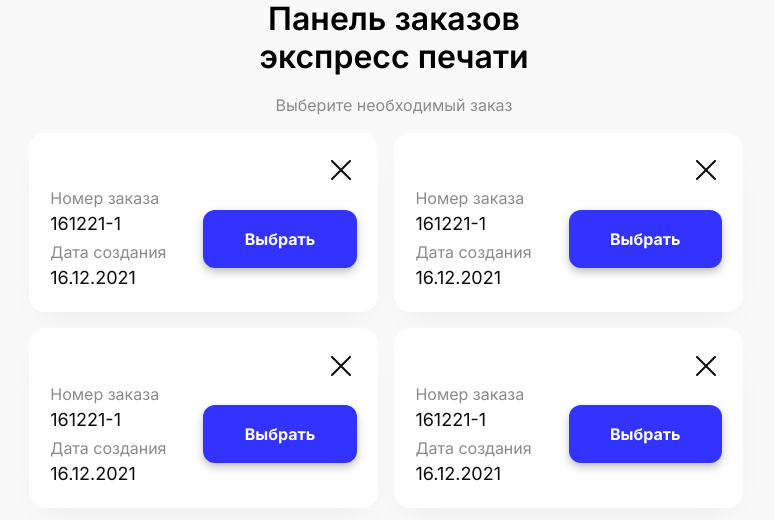
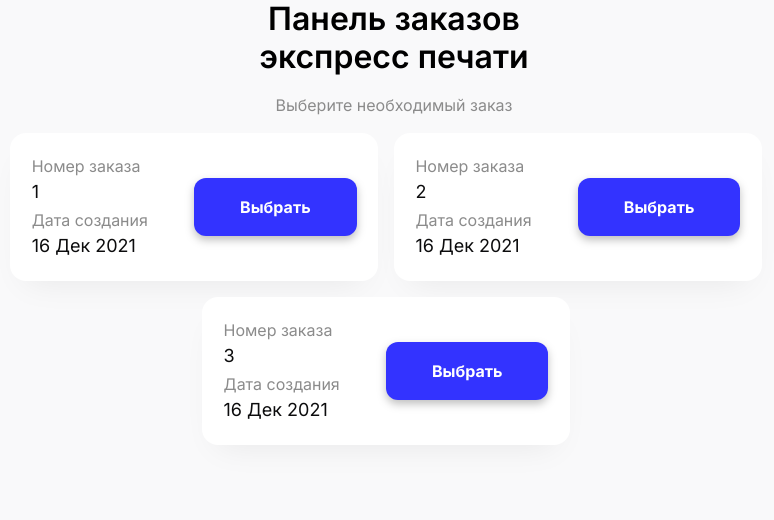
Before and after one commit to xakermonkey/expressprinting, a Django app: template templates/operator_form.html in a window 1280 px wide. Shown: the part 109-629 px from the top of the page, without its empty margins (246-1020 px from the left). Run offline with Django 4.2, Linux system fonts and the light colour scheme; the template is opened without the code that fills it: values that come from a table or form of the project are taken from there, others are empty; data comes from the database, SQL or seed files in the repository; both versions use the stored data as it was after the commit; some libraries are stand-ins or nearby versions.

Commit message:
фулл комплект

```diff
--- a/operator_part/models.py
+++ b/operator_part/models.py
@@ -55,12 +55,12 @@ class Order(models.Model):
 
 
 class Doc(models.Model):
-    file = models.FileField(verbose_name='Файл')
+    file = models.FileField(verbose_name='Файл', upload_to='templates/static/orders')
+    name = models.CharField(max_length=255, verbose_name="Название файла", blank=True, null=True)
     copy = models.IntegerField(verbose_name="Количетво копий")
 
     def __str__(self):
         return f"Файл {self.file.name}"
-
     class Meta:
         verbose_name = 'Файл'
         verbose_name_plural = 'Файлы'
--- a/operator_part/urls.py
+++ b/operator_part/urls.py
@@ -3,6 +3,6 @@ from django.urls import path
 
 
 urlpatterns = [
-    path("operator", operatorForm, name='operator'),
-    path("orderdetails", orderDetails, name='orderdetails'),
+    path("<int:pk>", operatorForm, name='operator'),
+    path("<int:pk>/orderdetails/<str:date>/<int:num>", orderDetails, name='orderdetails'),
 ]
--- a/templates/operator_form.html
+++ b/templates/operator_form.html
@@ -1,9 +1,16 @@
 {% extends 'index.html' %}
 {% load static %}
 
-{% block title %}{% endblock %}
+{% block title %}{{ pos.name }}{% endblock %}
 
 {% block content %}
+    <style>
+        .nav-title {
+            color: #0C0C0D7A;
+            font-size: 32px;
+            font-weight: 600;
+        }
+    </style>
     <nav class="nav">
         <div class="nav-left" style="width: 25%">
             <a class="" href="#"><img src="{% static 'images/header.svg' %}" style="width: 104px;"></a>
@@ -28,12 +35,12 @@
                         <div style="margin-bottom: 4.2%;">
                             <label class="form-label semi f-16 grey" style="">Код клиента</label>
                             <div class="code-input-group input-group" style="">
-                                <input type="text" class="form-control" placeholder="8974"
+                                <input type="text" id="code" maxlength="4" class="form-control" placeholder="8974"
                                        aria-describedby="basic-addon1">
-                                <span class="input-group-text" style="color:#D50029;">Неверный код</span>
+                                <span class="input-group-text" id="alert" style="color:#D50029; display: none">Неверный код</span>
                             </div>
                         </div>
-                        <button id="btn_doc" disabled class="btn get-code bold">Перейти к печати</button>
+                        <button id="btn_doc" type="button" disabled class="btn get-code bold">Перейти к печати</button>
                     </form>
                 </div>
             </div>
@@ -48,95 +55,84 @@
             <label class="semi f-16 grey">Выберите необходимый заказ</label>
         </div>
         <div class="main-my-item">
+            {% for order in orders %}
             <div class="div-my-item">
-                <div style="display: flex;justify-content: flex-end">
-                    <img type="button" style="" src="{% static 'images/close_modal.svg' %}">
-                </div>
                 <div class="row">
                     <div class="col">
                         <div class="row">
                             <label class="semi f-16 grey">Номер заказа</label>
-                            <label class="semi f-18 black">161221-1</label>
+                            <label class="semi f-18 black">{{ order.number }}</label>
                         </div>
                         <div class="row" style="margin-top: 2%">
                             <label class="semi f-16 grey">Дата создания</label>
-                            <label class="semi f-18 black">16.12.2021</label>
+                            <label class="semi f-18 black">{{ order.date_create|date:"d M Y" }}</label>
                         </div>
                     </div>
                     <div class="col" style="display: flex; align-items: center">
-                        <button class="btn btn-next bold" data-toggle="modal" data-backdrop="static"
+                        <button class="btn btn-next bold" data-value="{{ order.code }}" data-date="{{ order.date_create|date:"d-m-Y" }}" data-index="{{ order.number }}"  data-toggle="modal" data-backdrop="static"
                                 data-target="#exampleModalRight2">Выбрать
                         </button>
                     </div>
                 </div>
             </div>
-            <div class="div-my-item">
-                <div style="display: flex;justify-content: flex-end">
-                    <img type="button" style="" src="{% static 'images/close_modal.svg' %}">
-                </div>
-                <div class="row">
-                    <div class="col">
-                        <div class="row">
-                            <label class="semi f-16 grey">Номер заказа</label>
-                            <label class="semi f-18 black">161221-1</label>
-                        </div>
-                        <div class="row" style="margin-top: 2%">
-                            <label class="semi f-16 grey">Дата создания</label>
-                            <label class="semi f-18 black">16.12.2021</label>
-                        </div>
-                    </div>
-                    <div class="col" style="display: flex; align-items: center">
-                        <button class="btn btn-next bold" data-toggle="modal" data-backdrop="static"
-                                data-target="#exampleModalRight2">Выбрать
-                        </button>
-                    </div>
-                </div>
-            </div>
-            <div class="div-my-item">
-                <div style="display: flex;justify-content: flex-end">
-                    <img type="button" style="" src="{% static 'images/close_modal.svg' %}">
-                </div>
-                <div class="row">
-                    <div class="col">
-                        <div class="row">
-                            <label class="semi f-16 grey">Номер заказа</label>
-                            <label class="semi f-18 black">161221-1</label>
-                        </div>
-                        <div class="row" style="margin-top: 2%">
-                            <label class="semi f-16 grey">Дата создания</label>
-                            <label class="semi f-18 black">16.12.2021</label>
-                        </div>
-                    </div>
-                    <div class="col" style="display: flex; align-items: center">
-                        <button class="btn btn-next bold" data-toggle="modal" data-backdrop="static"
-                                data-target="#exampleModalRight2">Выбрать
-                        </button>
-                    </div>
-                </div>
-            </div>
-            <div class="div-my-item">
-                <div style="display: flex;justify-content: flex-end">
-                    <img type="button" style="" src="{% static 'images/close_modal.svg' %}">
-                </div>
-                <div class="row">
-                    <div class="col">
-                        <div class="row">
-                            <label class="semi f-16 grey">Номер заказа</label>
-                            <label class="semi f-18 black">161221-1</label>
-                        </div>
-                        <div class="row" style="margin-top: 2%">
-                            <label class="semi f-16 grey">Дата создания</label>
-                            <label class="semi f-18 black">16.12.2021</label>
-                        </div>
-                    </div>
-                    <div class="col" style="display: flex; align-items: center">
-                        <button class="btn btn-next bold" data-toggle="modal" data-backdrop="static"
-                                data-target="#exampleModalRight2">Выбрать
-                        </button>
-                    </div>
-                </div>
-            </div>
-        </div>
+            {% endfor %}
+
+
+{#            <div class="div-my-item">#}
+{#                <div class="row">#}
+{#                    <div class="col">#}
+{#                        <div class="row">#}
+{#                            <label class="semi f-16 grey">Номер заказа</label>#}
+{#                            <label class="semi f-18 black">161221-1</label>#}
+{#                        </div>#}
+{#                        <div class="row" style="margin-top: 2%">#}
+{#                            <label class="semi f-16 grey">Дата создания</label>#}
+{#                            <label class="semi f-18 black">16.12.2021</label>#}
+{#                        </div>#}
+{#                    </div>#}
+{#                    <div class="col" style="display: flex; align-items: center">#}
+{#                        <button class="btn btn-next bold" data-toggle="modal" data-backdrop="static"#}
+{#                                data-target="#exampleModalRight2">Выбрать</button>#}
+{#                    </div>#}
+{#                </div>#}
+{#            </div>#}
+{#            <div class="div-my-item">#}
+{#                <div class="row">#}
+{#                    <div class="col">#}
+{#                        <div class="row">#}
+{#                            <label class="semi f-16 grey">Номер заказа</label>#}
+{#                            <label class="semi f-18 black">161221-1</label>#}
+{#                        </div>#}
+{#                        <div class="row" style="margin-top: 2%">#}
+{#                            <label class="semi f-16 grey">Дата создания</label>#}
+{#                            <label class="semi f-18 black">16.12.2021</label>#}
+{#                        </div>#}
+{#                    </div>#}
+{#                    <div class="col" style="display: flex; align-items: center">#}
+{#                        <button class="btn btn-next bold" data-toggle="modal" data-backdrop="static"#}
+{#                                data-target="#exampleModalRight2">Выбрать</button>#}
+{#                    </div>#}
+{#                </div>#}
+{#            </div>#}
+{#            <div class="div-my-item">#}
+{#                <div class="row">#}
+{#                    <div class="col">#}
+{#                        <div class="row">#}
+{#                            <label class="semi f-16 grey">Номер заказа</label>#}
+{#                            <label class="semi f-18 black">161221-1</label>#}
+{#                        </div>#}
+{#                        <div class="row" style="margin-top: 2%">#}
+{#                            <label class="semi f-16 grey">Дата создания</label>#}
+{#                            <label class="semi f-18 black">16.12.2021</label>#}
+{#                        </div>#}
+{#                    </div>#}
+{#                    <div class="col" style="display: flex; align-items: center">#}
+{#                        <button class="btn btn-next bold" data-toggle="modal" data-backdrop="static"#}
+{#                                data-target="#exampleModalRight2">Выбрать</button>#}
+{#                    </div>#}
+{#                </div>#}
+{#            </div>#}
+{#        </div>#}
 
     </div>
 {% endblock %}
@@ -145,4 +141,34 @@
 
 {% block script %}
     <script src="{% static 'js/bootstrap.bundle.min.js' %}"></script>
+    <script type="text/javascript">
+    jQuery(function () {
+       var code = "";
+       var date = "";
+       var num = "";
+       $('.btn-next').click(function () {
+           code = $(this).data('value');
+           date = $(this).data('date');
+           num = $(this).data('index');
+       });
+
+       $('#code').keyup(function () {
+          if ($(this).val().length === 4 && $(this).val() != code){
+              $('#alert').show();
+              $('#btn_doc').attr('disabled', 'disabled');
+          }
+          if ($(this).val().length < 4){
+              $('#alert').hide();
+              $('#btn_doc').attr('disabled', 'disabled');
+          }
+          if ($(this).val().length === 4 && $(this).val() == code){
+              $('#alert').hide();
+              $('#btn_doc').removeAttr('disabled');
+          }
+       });
+       $('#btn_doc').click(function () {
+          document.location.href += '/orderdetails/' + date + '/' + num
+       });
+    });
+    </script>
 {% endblock %}
```
Also changed, not shown: operator_part/views.py (+13 -5 lines), templates/order_details.html (+23 -18 lines), user_part/views.py (+15 -2 lines), db.sqlite3.
